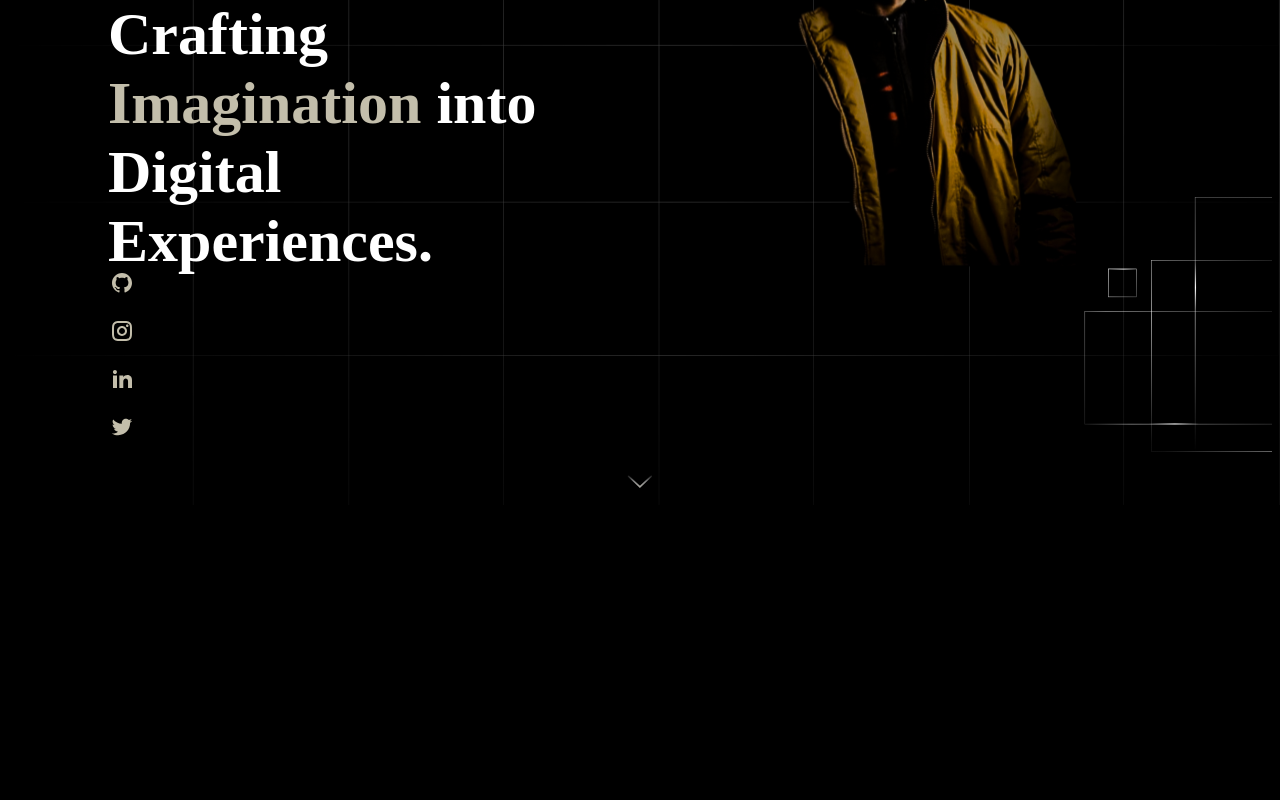
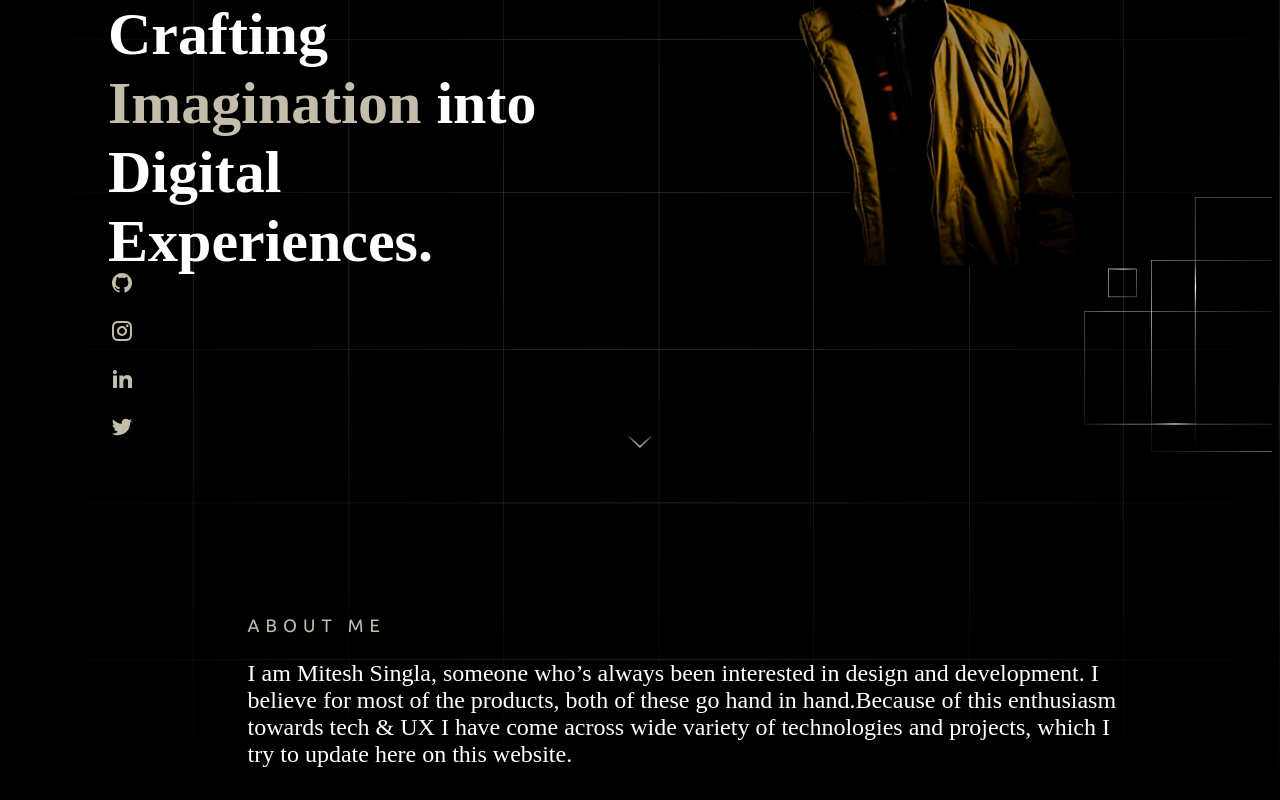
Before and after one commit to Miteshhsingla/PersonalPortfolio, a React (Create React App) app: page / in a window 1280 px wide. Shown: the part 311-1111 px from the top of the page. Before the commit the page ends 816 px from the top, so only its background shows below. Built offline with nearby package versions, Linux system fonts and the light colour scheme.

Commit message:
about section made

```diff
--- a/src/App.js
+++ b/src/App.js
@@ -1,4 +1,4 @@
-import React from 'react';
+import React, { useRef } from 'react';
 import './index.css';
 
 import img from './bitmoji.svg';
@@ -17,7 +17,7 @@ const Navbar = () => {
   return (
     <div className="navbar">
       <ul>
-        <li><a href="#about">ABOUT</a></li>
+        <li><a href="#about" >ABOUT</a></li>
         <li><a href="#projects">PROJECTS</a></li>
         <li><a href="#resume">RESUME</a></li>
         <li><a href="#contact">CONTACT</a></li>
@@ -26,7 +26,7 @@ const Navbar = () => {
   );
 };
 
-const HeroSection = () => {
+const HeroSection = ({ scrollToAbout }) => {
   return (
     <div className="hero-section">
       <div className="content">
@@ -38,10 +38,10 @@ const HeroSection = () => {
         <img src={img2} alt="MainImg" className="hero_img" />
       </div>
       <div>
-
+        <img src={bottomImg} alt="design" className="bottom-image" />
       </div>
       <div>
-        <img src={bottomArrow} alt="arrow" className="bottom-arrow" />
+        <img src={bottomArrow} alt="arrow" className="bottom-arrow" onClick={scrollToAbout} />
       </div>
     </div>
   );
@@ -60,19 +60,37 @@ const SocialMedia = () => {
   );
 };
 
-const App = () => {
 
 
+const App = () => {
+  const aboutRef = useRef(null);
+  const projectsRef = useRef(null);
+  const resumeRef = useRef(null);
+  const contactRef = useRef(null);
+
+  const scrollToSection = (ref) => {
+    ref.current.scrollIntoView({ behavior: 'smooth' });
+  };
+
   return (
-    <div className="container">
-      <Cursor />
-      <Navbar />
-      <HeroSection />
-      <SocialMedia />
-      <img src={bottomImg} alt="design" className="bottom-image" />
+    <div>
+      <div className="container">
+        <Cursor />
+        <Navbar />
+        <HeroSection scrollToAbout={() => scrollToSection(aboutRef)} />
+        <SocialMedia />
+      </div>
 
+      <section id="about-section" className="section" ref={aboutRef}>
+        <div className="aboutsection">
+          <p className="name">ABOUT ME</p>
+          <p className='aboutMeDescription'>I am Mitesh Singla, someone who’s always been interested in design and development. I believe for most of the products, both of these go hand in hand.Because of this enthusiasm towards tech & UX I have come across wide variety of technologies and projects, which I try to update here on this website.</p>
+        </div>
+      </section>
     </div>
+
   );
 };
 
+
 export default App;
--- a/src/index.css
+++ b/src/index.css
@@ -23,6 +23,7 @@ body {
 .bottom-arrow {
   position: absolute;
   bottom: 0%;
+  margin-bottom: 40px;
   left: 50%;
   transform: translateX(-50%);
   width: auto;
@@ -143,3 +144,20 @@ body {
   transform: scale(1.2);
   /* Adjust the scale factor for the zoom effect */
 }
+
+.section {
+  display: flex;
+  justify-content: center;
+  align-items: center;
+  margin-top: 100px;
+}
+
+.aboutMeDescription {
+  font-family: 'Avantgarde BK BT';
+  font-size: 24px;
+}
+
+.aboutsection {
+  margin-left: 100px;
+  width: 70%;
+}
```
